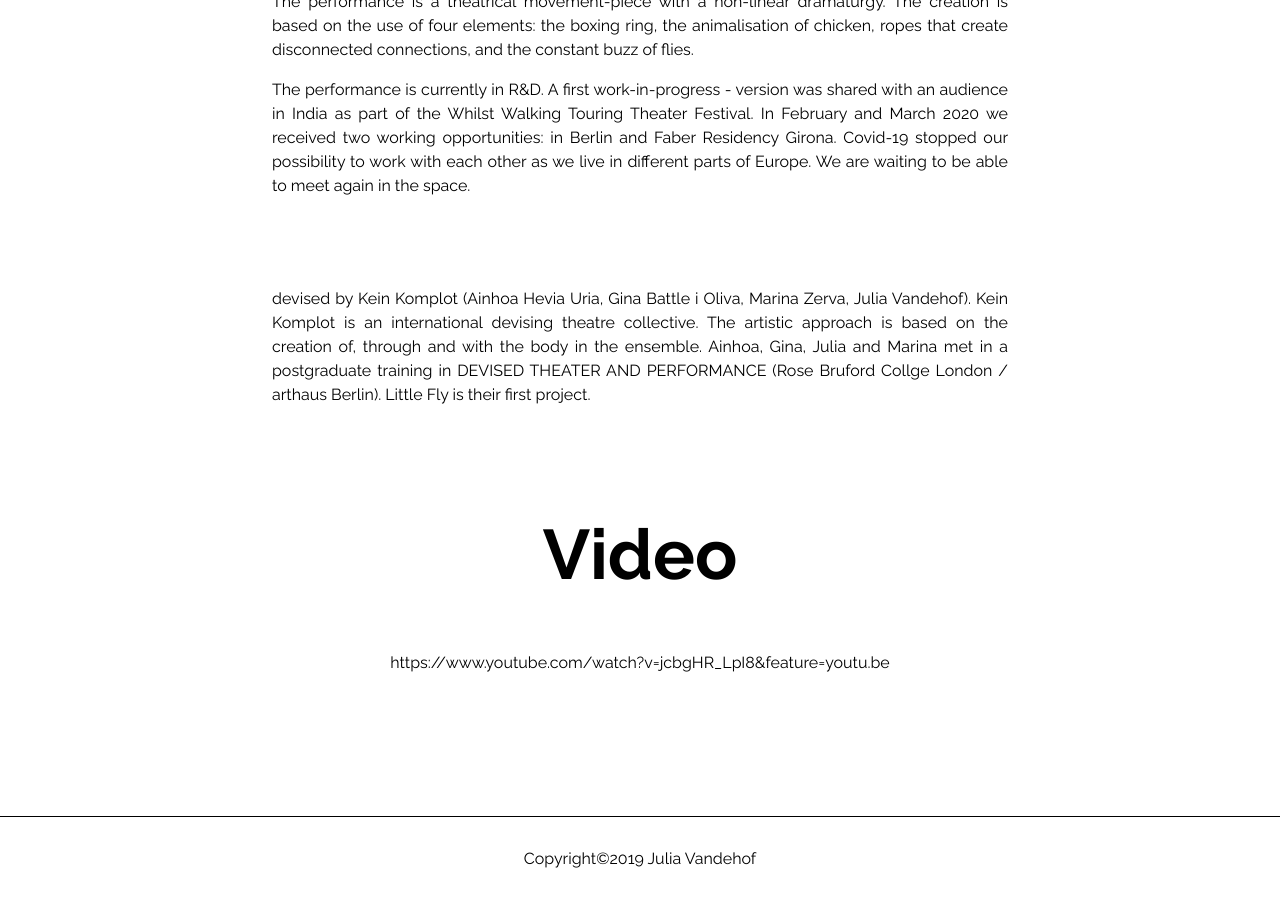
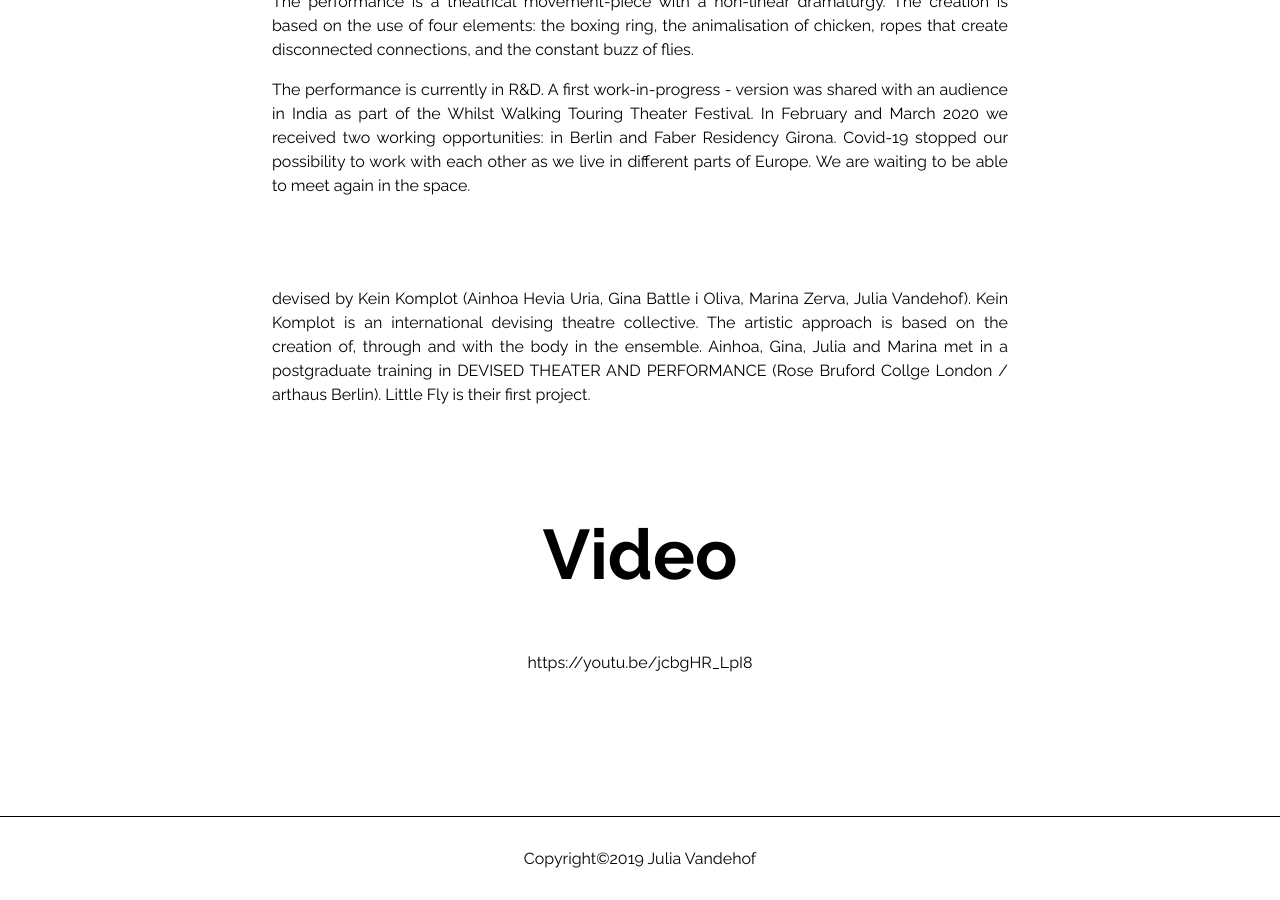
Before and after one commit to matteocarpi/julia, a Jekyll site: the page built from _posts/2020-01-24-little-fly.md, in a window 1280 px wide and 900 px high, scrolled down 1546 px. Built offline with Jekyll 4.4.1, drawn with Linux system fonts in a browser that asks for light colours; some of the changed lines change nothing that is shown.

Commit message:
Update from Forestry.io Julia Proeglhoef updated _posts/2020-01-24-little-fly.md

```diff
--- a/_posts/2020-01-24-little-fly.md
+++ b/_posts/2020-01-24-little-fly.md
@@ -2,7 +2,7 @@
 layout: post
 permalink: "/:title/"
 categories: project
-date: 2020-04-24 22:00:00 +0000
+date: 2020-04-24T22:00:00.000+00:00
 title: Little Fly
 sub_title: " "
 credits: 'devised by  Kein Komplot   (Ainhoa Hevia Uria, Gina Battle i Oliva, Marina
@@ -31,7 +31,7 @@ description: |-
 
   The performance is currently in R&D. A first work-in-progress - version was shared with an audience in India as part of the Whilst Walking Touring Theater Festival. In February and March 2020 we received two working opportunities: in Berlin and Faber Residency Girona. Covid-19 stopped our possibility to work with each other as we live in different parts of Europe. We are waiting to be able to meet again in the space.
 gallery: []
-youtube_link: https://www.youtube.com/watch?v=jcbgHR_LpI8&feature=youtu.be
+youtube_link: https://youtu.be/jcbgHR_LpI8
 press: false
 press_pictures: []
 press_text: ''
```
